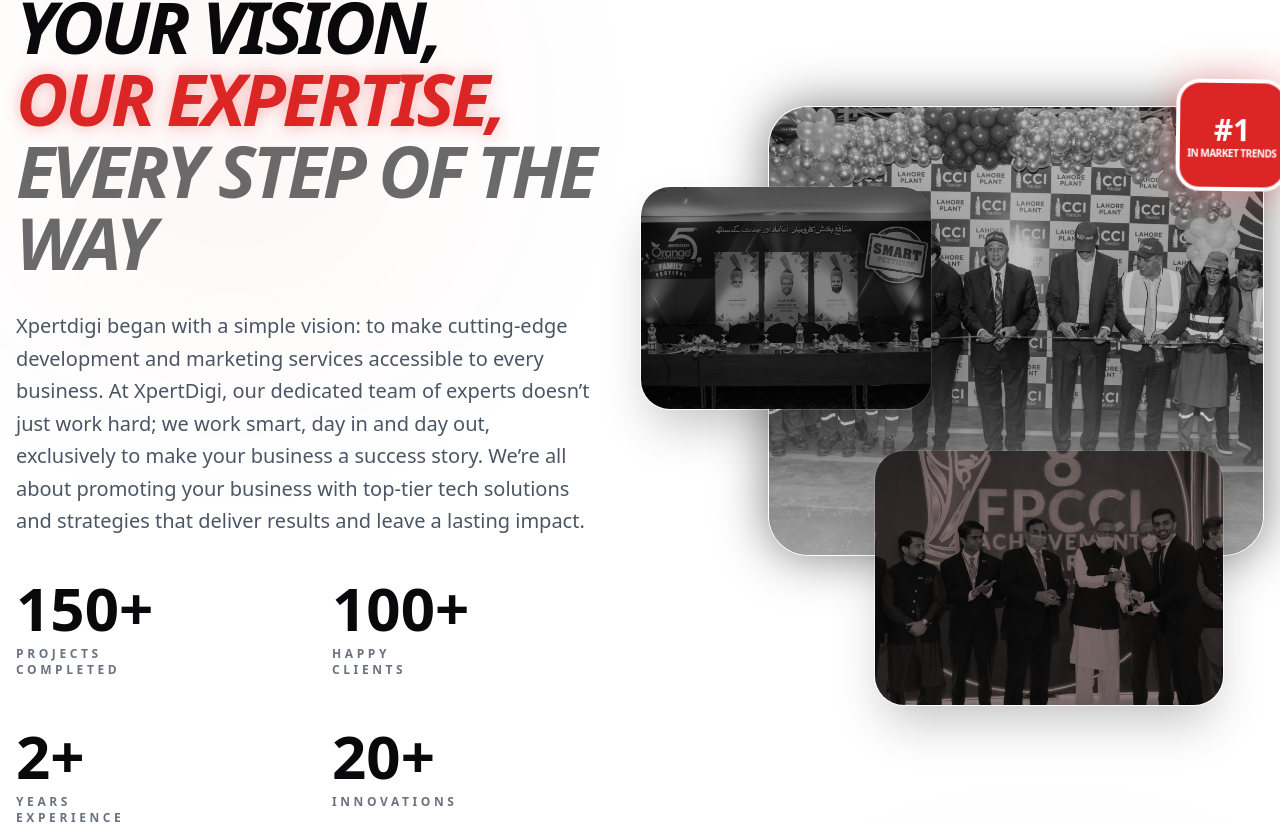
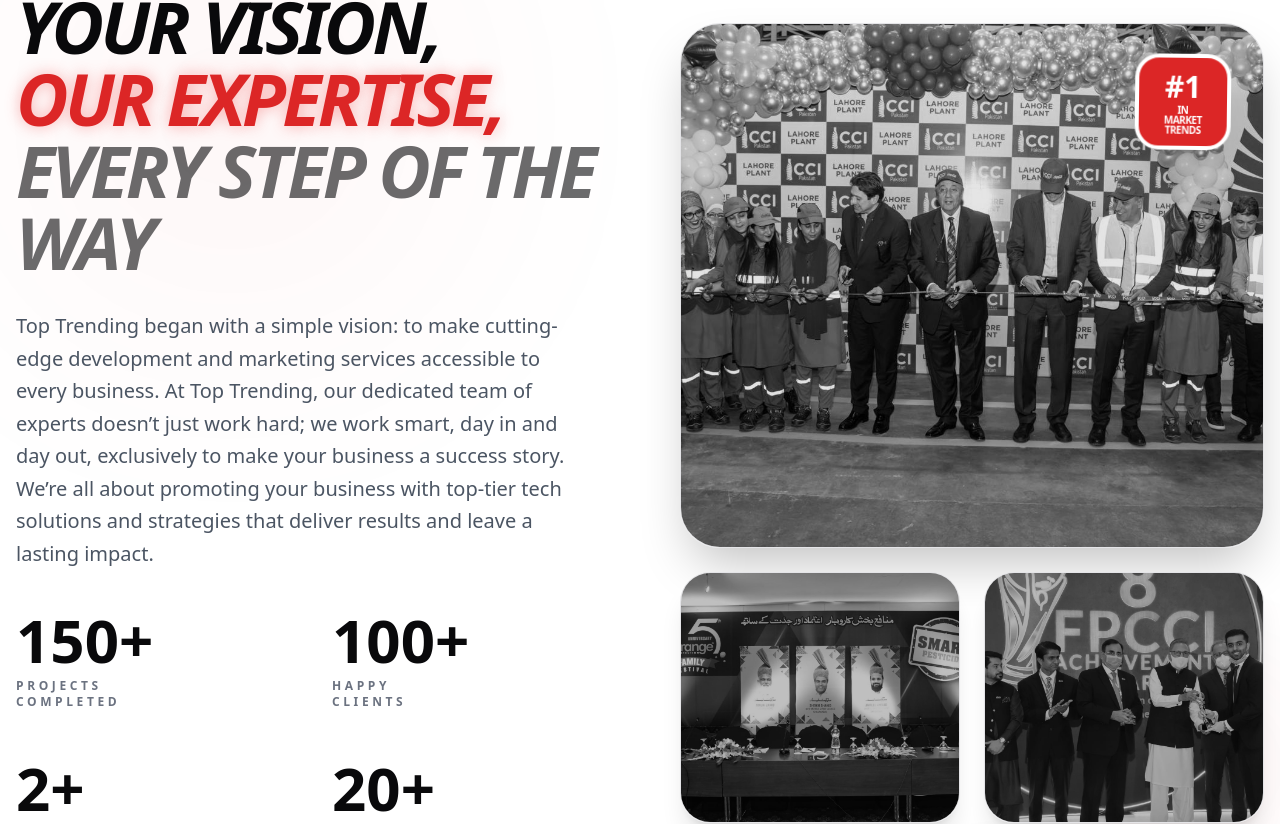
Before and after one commit to MBN4/TopTrending, a React (Vite) app: page / in a window 1280 px wide. Shown: the part 1007-1831 px from the top of the page. Built offline with nearby package versions, Linux system fonts and the light colour scheme.

Commit message:
updated about section

```diff
--- a/components/About.tsx
+++ b/components/About.tsx
@@ -93,54 +93,32 @@ const About: React.FC = () => {
                         </LiquidButton> */}
                     </motion.div>
 
+                    <div className="relative h-[650px] md:h-[800px]">
+                        {/* Decorative background element */}
+                        <div className="absolute -bottom-10 -right-10 w-48 h-48 bg-red-600/10 rounded-full blur-3xl animate-pulse -z-10"></div>
+
+                        <div className="grid grid-cols-2 grid-rows-3 gap-6 h-full">
+                            {/* Main Large Image - Top (Wide) */}
                             <motion.div
-                        initial={{ opacity: 0, scale: 0.9 }}
-                        whileInView={{ opacity: 1, scale: 1 }}
+                                initial={{ opacity: 0, y: -50 }}
+                                whileInView={{ opacity: 1, y: 0 }}
                                 viewport={{ once: true }}
-                        transition={{ duration: 1 }}
-                        className="relative h-[600px]"
+                                transition={{ duration: 1.2, ease: [0.16, 1, 0.3, 1] }}
+                                className="col-span-2 row-span-2 relative group rounded-[40px] overflow-hidden shadow-2xl border border-zinc-200"
                             >
-                        {/* Main Image - Central & Large */}
-                        <motion.div
-                            whileHover={{ scale: 1.02 }}
-                            className="absolute top-0 right-0 w-[85%] h-[450px] rounded-[40px] overflow-hidden shadow-[0_0_50px_rgba(0,0,0,0.5)] border border-white/10 z-10 group"
-                        >
-                            <img
+                                <motion.img
+                                    whileHover={{ scale: 1.03 }}
+                                    transition={{ duration: 0.8 }}
                                     src={ABOUT_CONTENT.images[0].url}
                                     alt={ABOUT_CONTENT.images[0].alt}
-                                className="w-full h-full object-cover grayscale brightness-75 group-hover:grayscale-0 group-hover:brightness-110 transition-all duration-700 ease-out"
+                                    className="w-full h-full object-cover grayscale brightness-90 group-hover:grayscale-0 group-hover:brightness-100 transition-all duration-1000"
                                 />
-                            <div className="absolute inset-0 bg-gradient-to-t from-white/80 via-transparent to-transparent opacity-60"></div>
-                        </motion.div>
+                                <div className="absolute inset-0 bg-gradient-to-t from-black/50 via-transparent to-transparent opacity-0 group-hover:opacity-100 transition-opacity duration-700"></div>
 
-                        {/* Secondary Image 1 - Top Left Overlap */}
-                        <motion.div
-                            whileHover={{ y: -10, scale: 1.05 }}
-                            className="absolute top-20 -left-10 w-1/2 h-56 rounded-[30px] overflow-hidden shadow-2xl border border-white/10 z-20 group"
-                        >
-                            <img
-                                src={ABOUT_CONTENT.images[1].url}
-                                alt={ABOUT_CONTENT.images[1].alt}
-                                className="w-full h-full object-cover grayscale brightness-50 group-hover:grayscale-0 group-hover:brightness-100 transition-all duration-700 ease-out"
-                            />
-                        </motion.div>
-
-                        {/* Secondary Image 2 - Bottom Right Offset */}
-                        <motion.div
-                            whileHover={{ y: 10, scale: 1.05 }}
-                            className="absolute bottom-0 right-10 w-3/5 h-64 rounded-[30px] overflow-hidden shadow-2xl border border-white/10 z-30 group"
-                        >
-                            <img
-                                src={ABOUT_CONTENT.images[2].url}
-                                alt={ABOUT_CONTENT.images[2].alt}
-                                className="w-full h-full object-cover grayscale brightness-50 group-hover:grayscale-0 group-hover:brightness-100 transition-all duration-700 ease-out"
-                            />
-                            <div className="absolute inset-0 bg-red-600/10 mix-blend-overlay group-hover:bg-transparent transition-colors duration-500"></div>
-                        </motion.div>
-
+                                {/* Badge integrated on the main image */}
                                 <motion.div
                                     animate={{
-                                y: [0, -20, 0],
+                                        y: [0, -15, 0],
                                         rotate: [0, 5, 0]
                                     }}
                                     transition={{
@@ -148,17 +126,52 @@ const About: React.FC = () => {
                                         duration: 6,
                                         ease: "easeInOut"
                                     }}
-                            className="absolute -top-6 -right-6 bg-red-600 text-white w-28 h-28 flex items-center justify-center rounded-3xl shadow-[0_0_40px_rgba(239,68,68,0.4)] z-40 border-4 border-white backdrop-blur-md"
+                                    className="absolute top-8 right-8 bg-red-600 text-white w-24 h-24 flex items-center justify-center rounded-3xl shadow-2xl z-20 border-4 border-white backdrop-blur-md"
                                 >
                                     <div className="text-center">
                                         <p className="text-3xl font-black">{ABOUT_CONTENT.floatingBadge.value}</p>
-                                <p className="text-[10px] font-black uppercase tracking-tighter leading-none">{ABOUT_CONTENT.floatingBadge.label.split(' ').join('\n')}</p>
+                                        <p className="text-[10px] font-black uppercase tracking-tighter leading-none whitespace-pre-line">
+                                            {ABOUT_CONTENT.floatingBadge.label.split(' ').join('\n')}
+                                        </p>
                                     </div>
                                 </motion.div>
+                            </motion.div>
 
-                        {/* Floating Glass Element */}
-                        <div className="absolute -bottom-10 -left-10 w-24 h-24 glass rounded-full z-0 animate-pulse"></div>
+                            {/* Secondary Image 1 - Bottom Left */}
+                            <motion.div
+                                initial={{ opacity: 0, x: -50 }}
+                                whileInView={{ opacity: 1, x: 0 }}
+                                viewport={{ once: true }}
+                                transition={{ duration: 1.2, delay: 0.2, ease: [0.16, 1, 0.3, 1] }}
+                                className="col-span-1 row-span-1 relative group rounded-[30px] overflow-hidden shadow-xl border border-zinc-200"
+                            >
+                                <motion.img
+                                    whileHover={{ scale: 1.1 }}
+                                    transition={{ duration: 0.8 }}
+                                    src={ABOUT_CONTENT.images[1].url}
+                                    alt={ABOUT_CONTENT.images[1].alt}
+                                    className="w-full h-full object-cover grayscale brightness-75 group-hover:grayscale-0 group-hover:brightness-100 transition-all duration-1000"
+                                />
                             </motion.div>
+
+                            {/* Secondary Image 2 - Bottom Right */}
+                            <motion.div
+                                initial={{ opacity: 0, x: 50 }}
+                                whileInView={{ opacity: 1, x: 0 }}
+                                viewport={{ once: true }}
+                                transition={{ duration: 1.2, delay: 0.4, ease: [0.16, 1, 0.3, 1] }}
+                                className="col-span-1 row-span-1 relative group rounded-[30px] overflow-hidden shadow-xl border border-zinc-200"
+                            >
+                                <motion.img
+                                    whileHover={{ scale: 1.1 }}
+                                    transition={{ duration: 0.8 }}
+                                    src={ABOUT_CONTENT.images[2].url}
+                                    alt={ABOUT_CONTENT.images[2].alt}
+                                    className="w-full h-full object-cover grayscale brightness-75 group-hover:grayscale-0 group-hover:brightness-100 transition-all duration-1000"
+                                />
+                            </motion.div>
+                        </div>
+                    </div>
                 </div>
             </div>
 
--- a/data/about.ts
+++ b/data/about.ts
@@ -5,7 +5,7 @@ export const ABOUT_CONTENT = {
         highlight: "Our Expertise, ",
         suffix: "Every Step of the Way"
     },
-    description: "Xpertdigi began with a simple vision: to make cutting-edge development and marketing services accessible to every business. At XpertDigi, our dedicated team of experts doesn’t just work hard; we work smart, day in and day out, exclusively to make your business a success story. We’re all about promoting your business with top-tier tech solutions and strategies that deliver results and leave a lasting impact.",
+    description: "Top Trending began with a simple vision: to make cutting-edge development and marketing services accessible to every business. At Top Trending, our dedicated team of experts doesn’t just work hard; we work smart, day in and day out, exclusively to make your business a success story. We’re all about promoting your business with top-tier tech solutions and strategies that deliver results and leave a lasting impact.",
     stats: [
         { label: 'Projects Completed', value: 150, suffix: '+', icon: 'Award' },
         { label: 'Happy Clients', value: 100, suffix: '+', icon: 'Users' },
```
Lines whose indentation alone changed are shown as unchanged.
